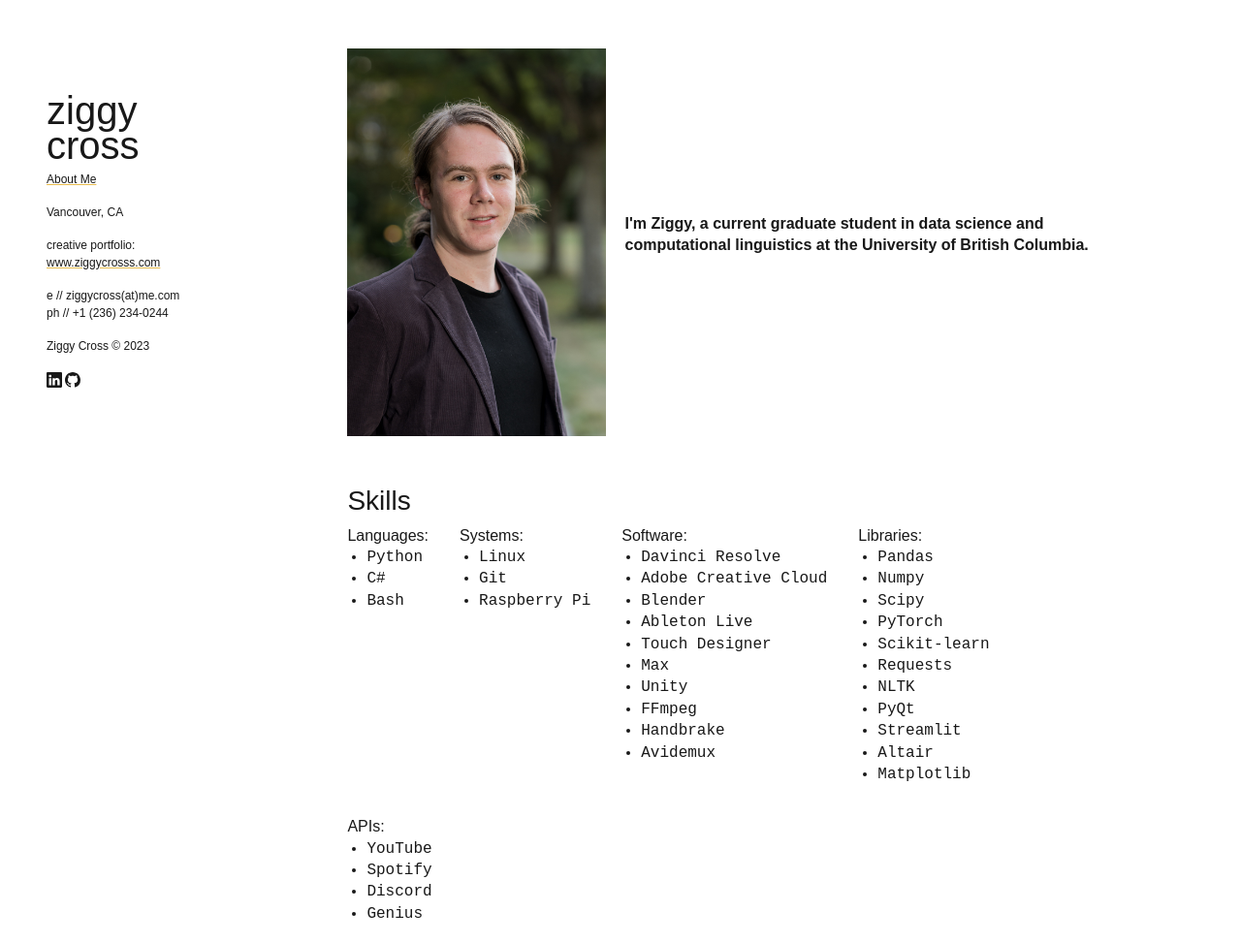
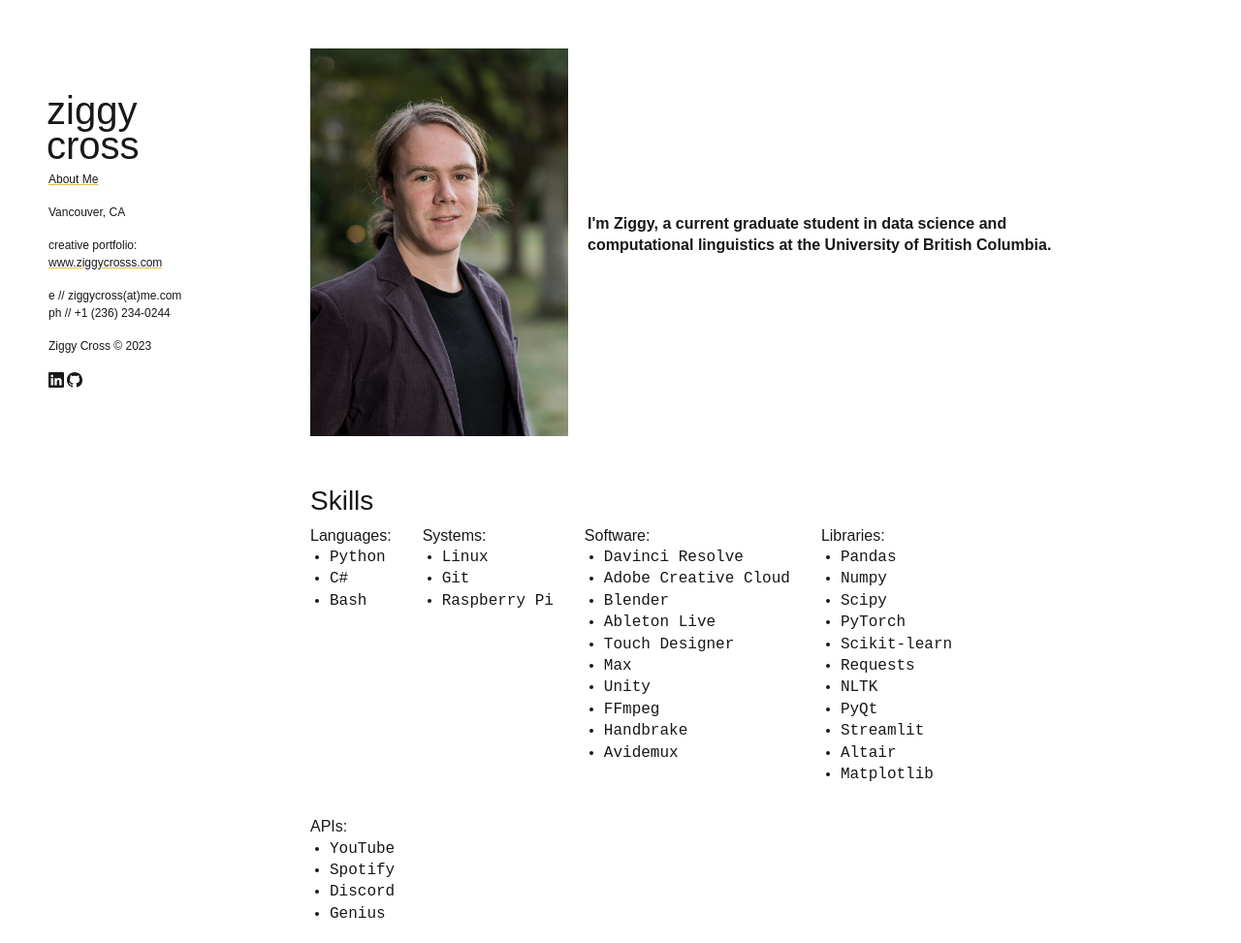
Before and after one commit to ziggycross/portfolio, a plain HTML site: page index.html in a window 1280 px wide. Shown: the top 973 px of the page at 97% size. Drawn offline with Linux system fonts and the light colour scheme; a web font is replaced by a local one.

Commit message:
Minor layout changes.

```diff
--- a/css/style.css
+++ b/css/style.css
@@ -34,7 +34,7 @@
     width: auto;
     max-width: 800px;
     height: auto;
-    margin-left: 28%;
+    margin-left: 25%;
     margin-right: 10%;
     margin-top: 50px;
     line-height: 1.4;
@@ -71,6 +71,7 @@
 
   .sidebar span {
     background-color: var(--color-background);
+    padding: 2px;
   }
 
   .logo {
@@ -109,7 +110,7 @@
   @media screen and (max-width: 800px) {
     .sidebar {
       padding: 0;
-      margin-left: 1em;
+      margin-left: 0.5em;
       width: 40%;
       position: absolute;
     }
@@ -121,4 +122,8 @@
       margin: unset;
       width: 100%;
     }
+
+    section {
+      margin-left: 18%;
+    }
   }
--- a/index.html
+++ b/index.html
@@ -13,23 +13,23 @@
       ziggy<br>
       cross
     </h1>
-    <p><span>
-      <a href="/">About Me</a><br>
-    </span></p>
-    <p><span>
-      Vancouver, CA
-    </span></p>
-    <p><span>
-      creative portfolio:<br>
-      <a href="http://www.ziggycross.com/hello">www.ziggycrosss.com</a>
-    </span></p>
-    <p><span>
-      e // ziggycross(at)me.com<br>
-      ph // +1 (236) 234-0244
-    </span></p>
-    <p><span>
-      Ziggy Cross © 2023
-    </span></p>
+    <p>
+      <span><a href="/">About Me</a></span><br>
+    </p>
+    <p>
+      <span>Vancouver, CA</span>
+    </p>
+    <p>
+      <span>creative portfolio:</span><br>
+      <span><a href="http://www.ziggycross.com/hello">www.ziggycrosss.com</span></a>
+    </p>
+    <p>
+      <span>e // ziggycross(at)me.com</span><br>
+      <span>ph // +1 (236) 234-0244</span>
+    </p>
+    <p>
+      <span>Ziggy Cross © 2023</span>
+    </p>
     <p><span>
       <a href="https://www.linkedin.com/in/ziggycross/"><svg xmlns="http://www.w3.org/2000/svg" width="16" height="16" fill="currentColor" class="bi bi-linkedin" viewBox="0 0 16 16"><path d="M0 1.146C0 .513.526 0 1.175 0h13.65C15.474 0 16 .513 16 1.146v13.708c0 .633-.526 1.146-1.175 1.146H1.175C.526 16 0 15.487 0 14.854V1.146zm4.943 12.248V6.169H2.542v7.225h2.401zm-1.2-8.212c.837 0 1.358-.554 1.358-1.248-.015-.709-.52-1.248-1.342-1.248-.822 0-1.359.54-1.359 1.248 0 .694.521 1.248 1.327 1.248h.016zm4.908 8.212V9.359c0-.216.016-.432.08-.586.173-.431.568-.878 1.232-.878.869 0 1.216.662 1.216 1.634v3.865h2.401V9.25c0-2.22-1.184-3.252-2.764-3.252-1.274 0-1.845.7-2.165 1.193v.025h-.016a5.54 5.54 0 0 1 .016-.025V6.169h-2.4c.03.678 0 7.225 0 7.225h2.4z"/></svg></a>
       <a href="https://github.com/ziggycross"><svg xmlns="http://www.w3.org/2000/svg" width="16" height="16" fill="currentColor" class="bi bi-github" viewBox="0 0 16 16"><path d="M8 0C3.58 0 0 3.58 0 8c0 3.54 2.29 6.53 5.47 7.59.4.07.55-.17.55-.38 0-.19-.01-.82-.01-1.49-2.01.37-2.53-.49-2.69-.94-.09-.23-.48-.94-.82-1.13-.28-.15-.68-.52-.01-.53.63-.01 1.08.58 1.23.82.72 1.21 1.87.87 2.33.66.07-.52.28-.87.51-1.07-1.78-.2-3.64-.89-3.64-3.95 0-.87.31-1.59.82-2.15-.08-.2-.36-1.02.08-2.12 0 0 .67-.21 2.2.82.64-.18 1.32-.27 2-.27.68 0 1.36.09 2 .27 1.53-1.04 2.2-.82 2.2-.82.44 1.1.16 1.92.08 2.12.51.56.82 1.27.82 2.15 0 3.07-1.87 3.75-3.65 3.95.29.25.54.73.54 1.48 0 1.07-.01 1.93-.01 2.2 0 .21.15.46.55.38A8.012 8.012 0 0 0 16 8c0-4.42-3.58-8-8-8z"/></svg></a>
```
Also changed, not shown: categories/index.html (+17 -17 lines), tags/index.html (+17 -17 lines).
